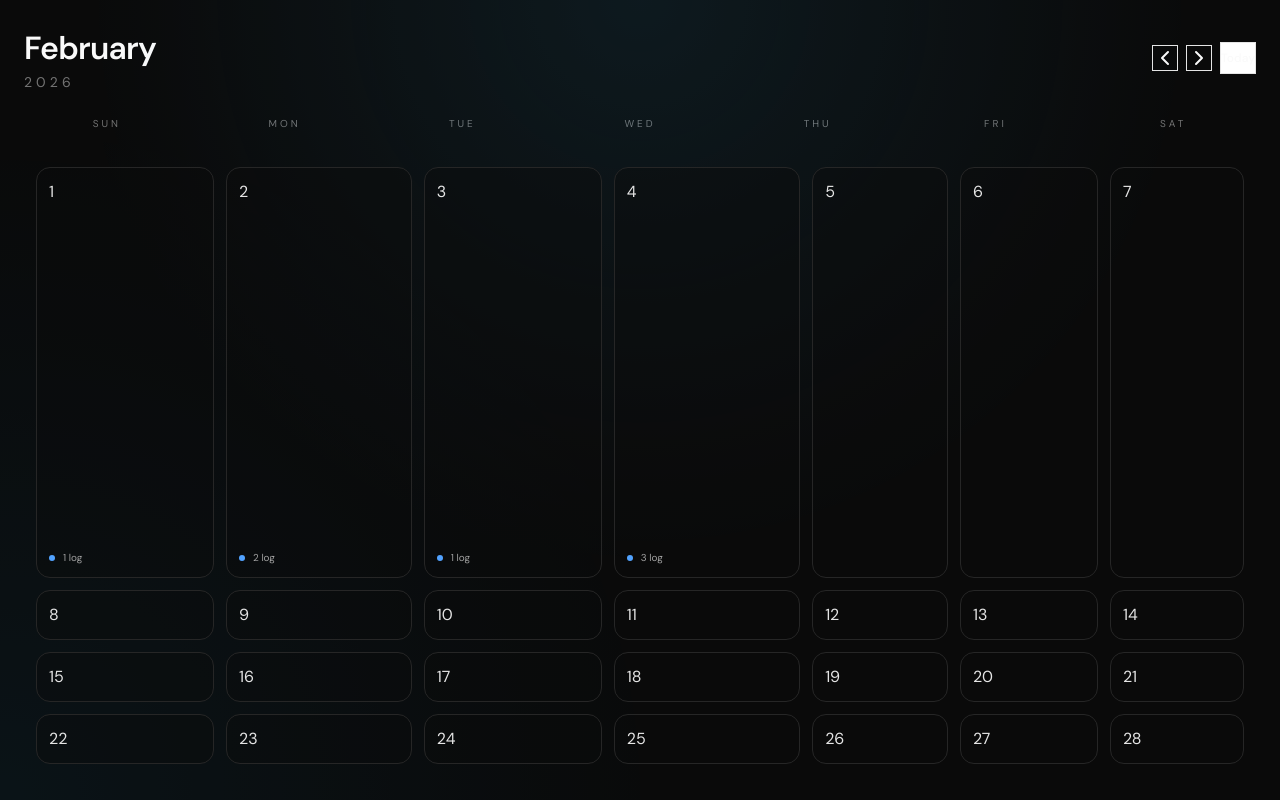
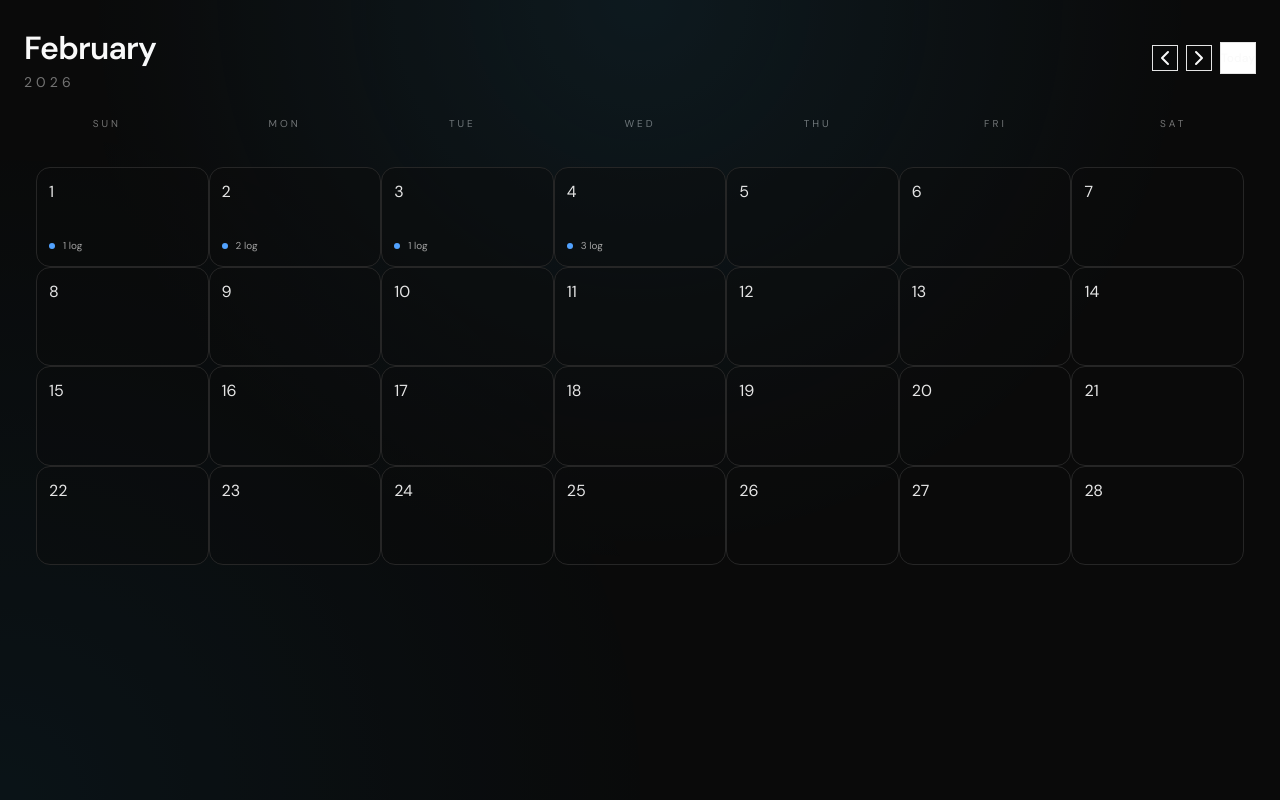
Before and after one commit to whyleonardo/chrono, a Next.js app in the folder apps/web/: page / in a window 1280 px wide. Built offline with nearby package versions, Linux system fonts and the light colour scheme; what @orpc/client, @orpc/tanstack-query would draw is missing.

Commit message:
fix: even out calendar row heights

```diff
--- a/apps/web/src/components/calendar/calendar-view.tsx
+++ b/apps/web/src/components/calendar/calendar-view.tsx
@@ -147,10 +147,10 @@ export function CalendarView() {
 						head: "hidden",
 						weekdays: "hidden",
 						weekday: "hidden",
-						weeks: "h-full",
-						week: "",
+						weeks: "grid h-full grid-rows-6",
+						week: "grid grid-cols-7",
 						row: "",
-						cell: "h-[120px] align-top",
+						cell: "h-full align-top",
 						day: "h-full align-top",
 						day_button:
 							"relative flex h-full w-full flex-col rounded-xl border border-neutral-800 bg-neutral-950/40 p-3 text-left text-sm transition-colors duration-150 hover:border-neutral-600 hover:bg-neutral-900 focus-visible:outline-none focus-visible:ring-2 focus-visible:ring-neutral-400",
```
